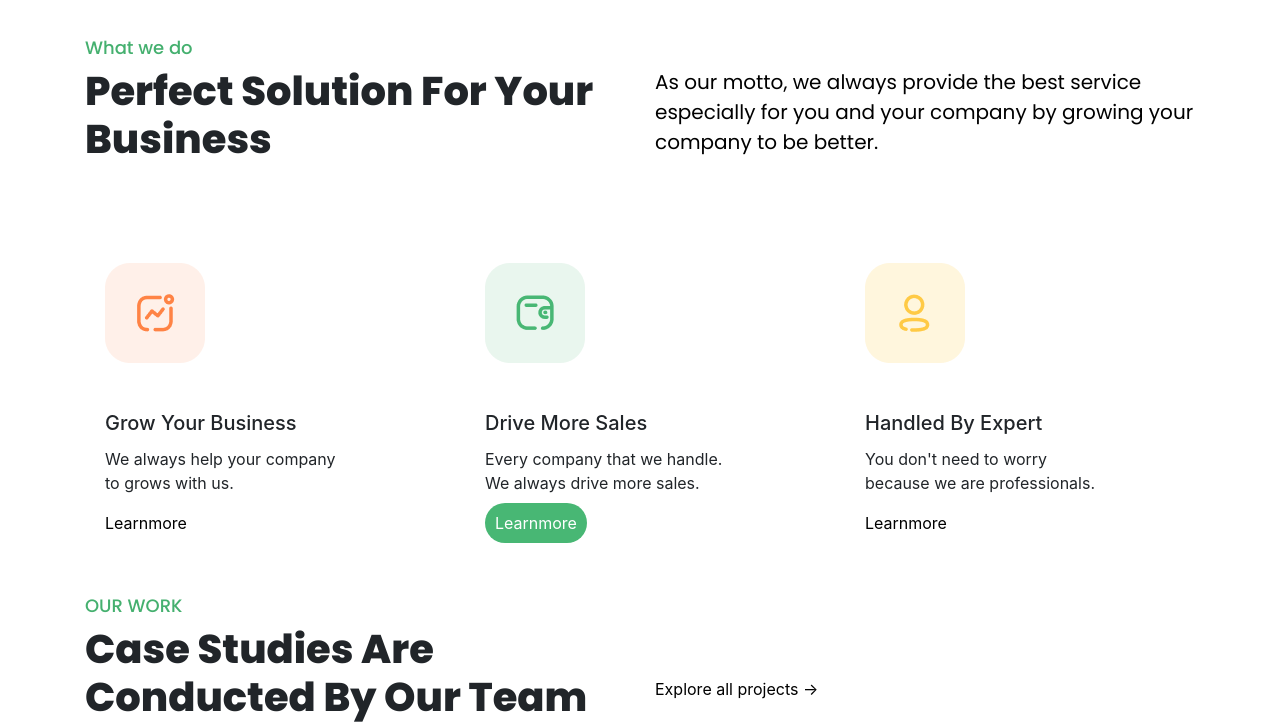
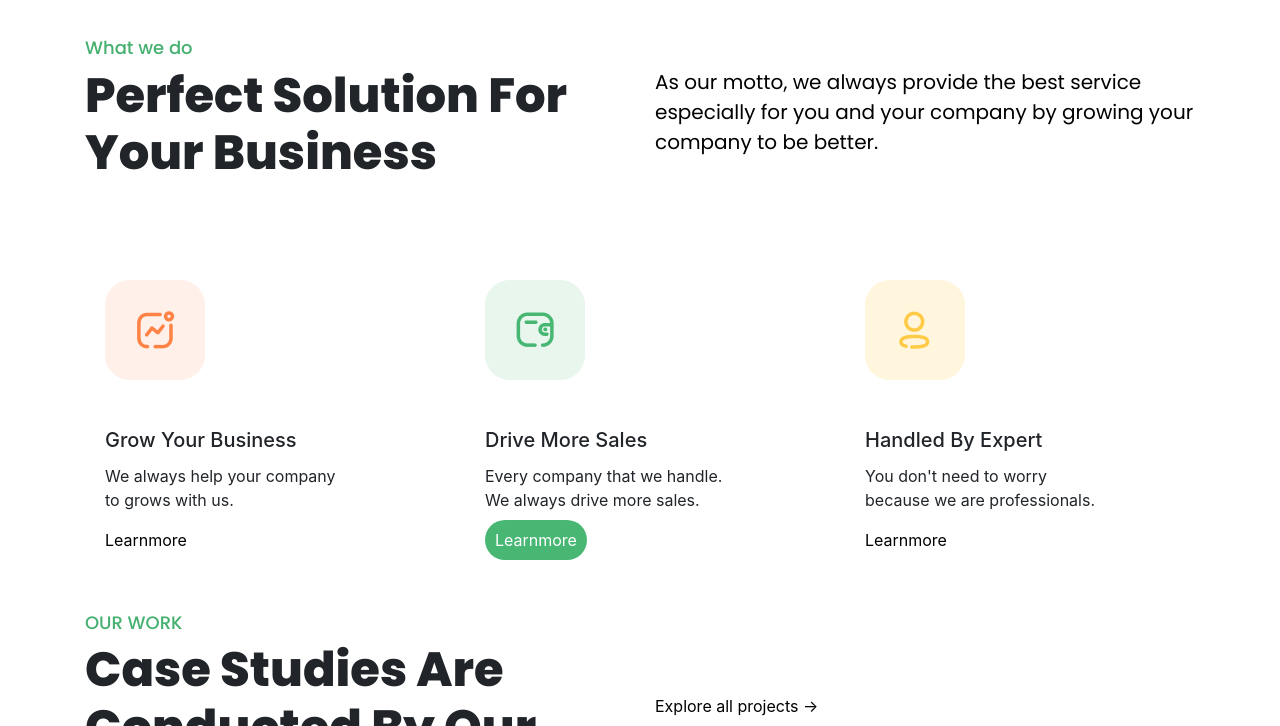
Before and after one commit to Ansvyager/Allies-brand, a plain HTML site: page index.html in a window 1280 px wide. Shown: the part 823-1549 px from the top of the page. Drawn offline with nearby package versions, Linux system fonts and the light colour scheme; files whose address does not match are found by name.

Commit message:
first commit

```diff
--- a/Asset/CSS/index.css
+++ b/Asset/CSS/index.css
@@ -196,7 +196,7 @@ color: black;
     margin-top: 40px;
 }
 .title-section{
-    ont-size: 48px;
+    font-size: 48px;
     font-family: "Poppins";
     font-weight: bold;
 }
@@ -340,6 +340,3 @@ input{
     display: flex;
     justify-content: space-between;
 }
-.social-media{
-
-}
```
Also changed, not shown: package-lock.json (added).
